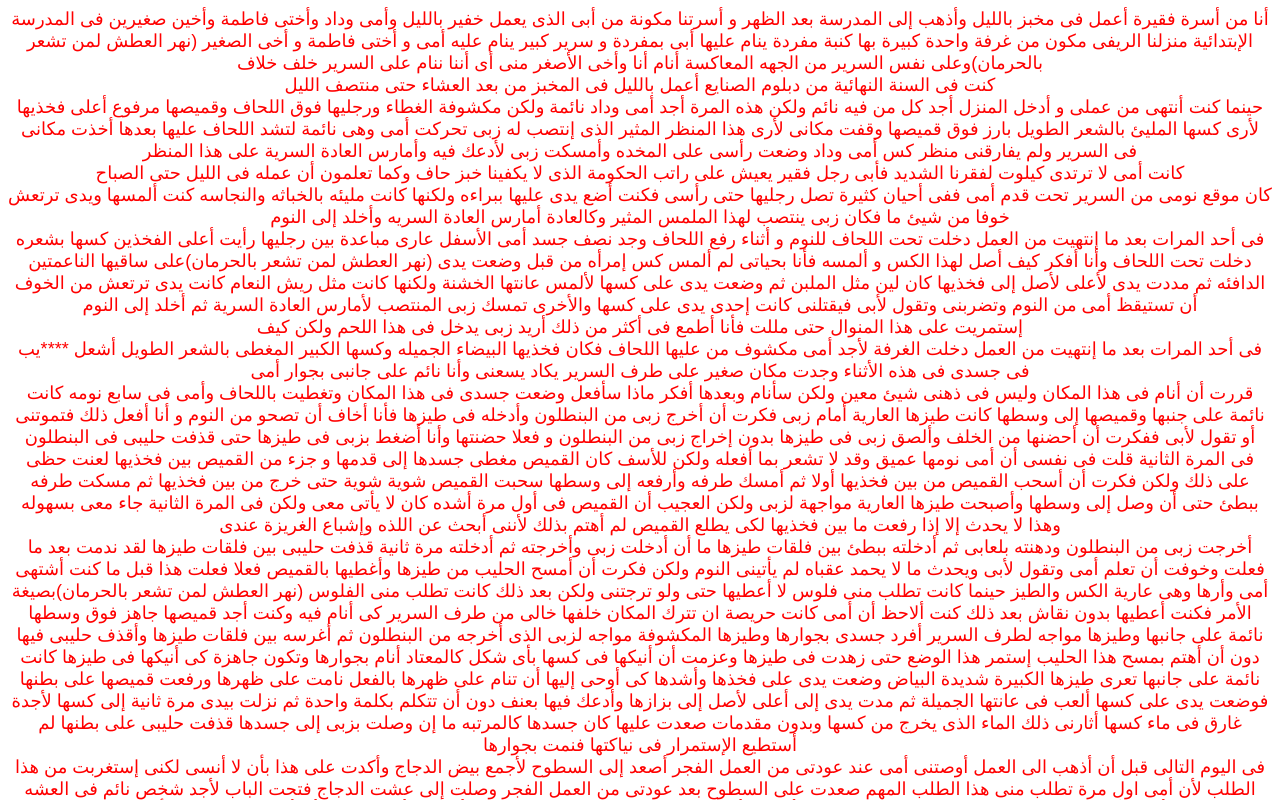
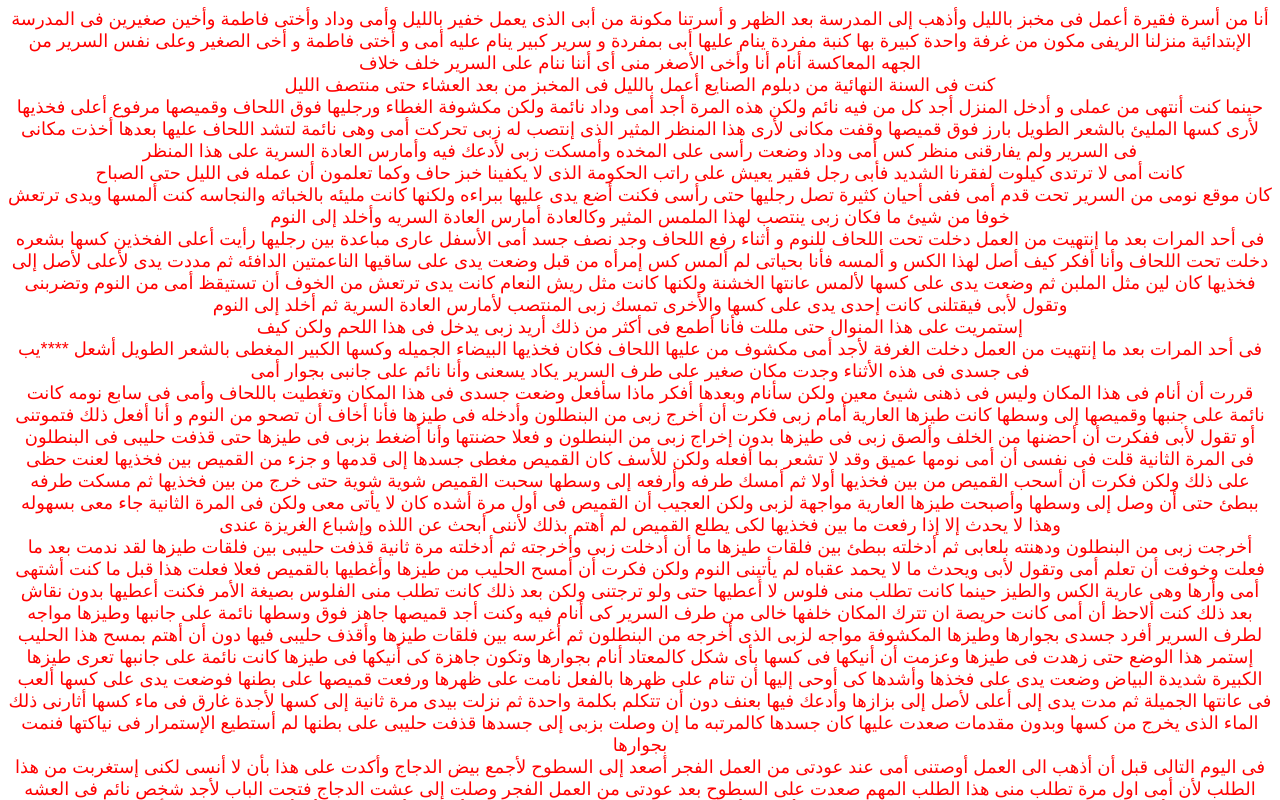
Before and after one commit to kesasw7ekayat/17, a plain HTML site: page index.html in a window 1280 px wide. Shown: the top 800 px of the page. Drawn offline with Linux system fonts and the light colour scheme.

Commit message:
Update index.html

```diff
--- a/index.html
+++ b/index.html
@@ -1,19 +1,19 @@
-<center><font face="arial"><font size="4"><font color="red"><font face="arial">أنا من أسرة فقيرة أعمل فى مخبز بالليل وأذهب إلى المدرسة بعد الظهر و أسرتنا مكونة من أبى الذى يعمل خفير بالليل وأمى وداد وأختى فاطمة وأخين صغيرين فى المدرسة الإبتدائية منزلنا الريفى مكون من غرفة واحدة كبيرة بها كنبة مفردة ينام عليها أبى بمفردة و سرير كبير ينام عليه أمى و أختى فاطمة و أخى الصغير (نهر العطش لمن تشعر بالحرمان)وعلى نفس السرير من الجهه المعاكسة أنام أنا وأخى الأصغر منى أى أننا ننام على السرير خلف خلاف<br>
+<html><head></head><body><center><font face="arial"><font size="4"><font color="red"><font face="arial">أنا من أسرة فقيرة أعمل فى مخبز بالليل وأذهب إلى المدرسة بعد الظهر و أسرتنا مكونة من أبى الذى يعمل خفير بالليل وأمى وداد وأختى فاطمة وأخين صغيرين فى المدرسة الإبتدائية منزلنا الريفى مكون من غرفة واحدة كبيرة بها كنبة مفردة ينام عليها أبى بمفردة و سرير كبير ينام عليه أمى و أختى فاطمة و أخى الصغير وعلى نفس السرير من الجهه المعاكسة أنام أنا وأخى الأصغر منى أى أننا ننام على السرير خلف خلاف<br>
 كنت فى السنة النهائية من دبلوم الصنايع أعمل بالليل فى المخبز من بعد العشاء حتى منتصف الليل<br>
 حينما كنت أنتهى من عملى و أدخل المنزل أجد كل من فيه نائم ولكن هذه المرة أجد أمى وداد نائمة ولكن مكشوفة الغطاء ورجليها فوق اللحاف وقميصها مرفوع أعلى فخذيها لأرى كسها المليئ بالشعر الطويل بارز فوق قميصها وقفت مكانى لأرى هذا المنظر المثير الذى إنتصب له زبى تحركت أمى وهى نائمة لتشد اللحاف عليها بعدها أخذت مكانى فى السرير ولم يفارقنى منظر كس أمى وداد وضعت رأسى على المخده وأمسكت زبى لأدعك فيه وأمارس العادة السرية على هذا المنظر<br>
 كانت أمى لا ترتدى كيلوت لفقرنا الشديد فأبى رجل فقير يعيش على راتب الحكومة الذى لا يكفينا خبز حاف وكما تعلمون أن عمله فى الليل حتى الصباح<br>
 كان موقع نومى من السرير تحت قدم أمى ففى أحيان كثيرة تصل رجليها حتى رأسى فكنت أضع يدى عليها ببراءه ولكنها كانت مليئه بالخباثه والنجاسه كنت ألمسها ويدى ترتعش خوفا من شيئ ما فكان زبى ينتصب لهذا الملمس المثير وكالعادة أمارس العادة السريه وأخلد إلى النوم<br>
-فى أحد المرات بعد ما إنتهيت من العمل دخلت تحت اللحاف للنوم و أثناء رفع اللحاف وجد نصف جسد أمى الأسفل عارى مباعدة بين رجليها رأيت أعلى الفخذين كسها بشعره دخلت تحت اللحاف وأنا أفكر كيف أصل لهذا الكس و ألمسه فأنا بحياتى لم ألمس كس إمرأه من قبل وضعت يدى (نهر العطش لمن تشعر بالحرمان)على ساقيها الناعمتين الدافئه ثم مددت يدى لأعلى لأصل إلى فخذيها كان لين مثل الملبن ثم وضعت يدى على كسها لألمس عانتها الخشنة ولكنها كانت مثل ريش النعام كانت يدى ترتعش من الخوف أن تستيقظ أمى من النوم وتضربنى وتقول لأبى فيقتلنى كانت إحدى يدى على كسها والأخرى تمسك زبى المنتصب لأمارس العادة السرية ثم أخلد إلى النوم<br>
+فى أحد المرات بعد ما إنتهيت من العمل دخلت تحت اللحاف للنوم و أثناء رفع اللحاف وجد نصف جسد أمى الأسفل عارى مباعدة بين رجليها رأيت أعلى الفخذين كسها بشعره دخلت تحت اللحاف وأنا أفكر كيف أصل لهذا الكس و ألمسه فأنا بحياتى لم ألمس كس إمرأه من قبل وضعت يدى على ساقيها الناعمتين الدافئه ثم مددت يدى لأعلى لأصل إلى فخذيها كان لين مثل الملبن ثم وضعت يدى على كسها لألمس عانتها الخشنة ولكنها كانت مثل ريش النعام كانت يدى ترتعش من الخوف أن تستيقظ أمى من النوم وتضربنى وتقول لأبى فيقتلنى كانت إحدى يدى على كسها والأخرى تمسك زبى المنتصب لأمارس العادة السرية ثم أخلد إلى النوم<br>
 إستمريت على هذا المنوال حتى مللت فأنا أطمع فى أكثر من ذلك أريد زبى يدخل فى هذا اللحم ولكن كيف<br>
 فى أحد المرات بعد ما إنتهيت من العمل دخلت الغرفة لأجد أمى مكشوف من عليها اللحاف فكان فخذيها البيضاء الجميله وكسها الكبير المغطى بالشعر الطويل أشعل ****يب فى جسدى فى هذه الأثناء وجدت مكان صغير على طرف السرير يكاد يسعنى وأنا نائم على جانبى بجوار أمى<br>
 قررت أن أنام فى هذا المكان وليس فى ذهنى شيئ معين ولكن سأنام وبعدها أفكر ماذا سأفعل وضعت جسدى فى هذا المكان وتغطيت باللحاف وأمى فى سابع نومه كانت نائمة على جنبها وقميصها إلى وسطها كانت طيزها العارية أمام زبى فكرت أن أخرج زبى من البنطلون وأدخله فى طيزها فأنا أخاف أن تصحو من النوم و أنا أفعل ذلك فتموتنى أو تقول لأبى ففكرت أن أحضنها من الخلف وألصق زبى فى طيزها بدون إخراج زبى من البنطلون و فعلا حضنتها وأنا أضغط بزبى فى طيزها حتى قذفت حليبى فى البنطلون<br>
 فى المرة الثانية قلت فى نفسى أن أمى نومها عميق وقد لا تشعر بما أفعله ولكن للأسف كان القميص مغطى جسدها إلى قدمها و جزء من القميص بين فخذيها لعنت حظى على ذلك ولكن فكرت أن أسحب القميص من بين فخذيها أولا ثم أمسك طرفه وأرفعه إلى وسطها سحبت القميص شوية شوية حتى خرج من بين فخذيها ثم مسكت طرفه ببطئ حتى أن وصل إلى وسطها وأصبحت طيزها العارية مواجهة لزبى ولكن العجيب أن القميص فى أول مرة أشده كان لا يأتى معى ولكن فى المرة الثانية جاء معى بسهوله وهذا لا يحدث إلا إذا رفعت ما بين فخذيها لكى يطلع القميص لم أهتم بذلك لأننى أبحث عن اللذه وإشباع الغريزة عندى<br>
-أخرجت زبى من البنطلون ودهنته بلعابى ثم أدخلته ببطئ بين فلقات طيزها ما أن أدخلت زبى وأخرجته ثم أدخلته مرة ثانية قذفت حليبى بين فلقات طيزها لقد ندمت بعد ما فعلت وخوفت أن تعلم أمى وتقول لأبى ويحدث ما لا يحمد عقباه لم يأتينى النوم ولكن فكرت أن أمسح الحليب من طيزها وأغطيها بالقميص فعلا فعلت هذا قبل ما كنت أشتهى أمى وأرها وهى عارية الكس والطيز حينما كانت تطلب منى فلوس لا أعطيها حتى ولو ترجتنى ولكن بعد ذلك كانت تطلب منى الفلوس (نهر العطش لمن تشعر بالحرمان)بصيغة الأمر فكنت أعطيها بدون نقاش بعد ذلك كنت ألاحظ أن أمى كانت حريصة ان تترك المكان خلفها خالى من طرف السرير كى أنام فيه وكنت أجد قميصها جاهز فوق وسطها نائمة على جانبها وطيزها مواجه لطرف السرير أفرد جسدى بجوارها وطيزها المكشوفة مواجه لزبى الذى أخرجه من البنطلون ثم أغرسه بين فلقات طيزها وأقذف حليبى فيها دون أن أهتم بمسح هذا الحليب إستمر هذا الوضع حتى زهدت فى طيزها وعزمت أن أنيكها فى كسها بأى شكل كالمعتاد أنام بجوارها وتكون جاهزة كى أنيكها فى طيزها كانت نائمة على جانبها تعرى طيزها الكبيرة شديدة البياض وضعت يدى على فخذها وأشدها كى أوحى إليها أن تنام على ظهرها بالفعل نامت على ظهرها ورفعت قميصها على بطنها فوضعت يدى على كسها ألعب فى عانتها الجميلة ثم مدت يدى إلى أعلى لأصل إلى بزازها وأدعك فيها بعنف دون أن تتكلم بكلمة واحدة ثم نزلت بيدى مرة ثانية إلى كسها لأجدة غارق فى ماء كسها أثارنى ذلك الماء الذى يخرج من كسها وبدون مقدمات صعدت عليها كان جسدها كالمرتبه ما إن وصلت بزبى إلى جسدها قذفت حليبى على بطنها لم أستطيع الإستمرار فى نياكتها فنمت بجوارها<br>
+أخرجت زبى من البنطلون ودهنته بلعابى ثم أدخلته ببطئ بين فلقات طيزها ما أن أدخلت زبى وأخرجته ثم أدخلته مرة ثانية قذفت حليبى بين فلقات طيزها لقد ندمت بعد ما فعلت وخوفت أن تعلم أمى وتقول لأبى ويحدث ما لا يحمد عقباه لم يأتينى النوم ولكن فكرت أن أمسح الحليب من طيزها وأغطيها بالقميص فعلا فعلت هذا قبل ما كنت أشتهى أمى وأرها وهى عارية الكس والطيز حينما كانت تطلب منى فلوس لا أعطيها حتى ولو ترجتنى ولكن بعد ذلك كانت تطلب منى الفلوس بصيغة الأمر فكنت أعطيها بدون نقاش بعد ذلك كنت ألاحظ أن أمى كانت حريصة ان تترك المكان خلفها خالى من طرف السرير كى أنام فيه وكنت أجد قميصها جاهز فوق وسطها نائمة على جانبها وطيزها مواجه لطرف السرير أفرد جسدى بجوارها وطيزها المكشوفة مواجه لزبى الذى أخرجه من البنطلون ثم أغرسه بين فلقات طيزها وأقذف حليبى فيها دون أن أهتم بمسح هذا الحليب إستمر هذا الوضع حتى زهدت فى طيزها وعزمت أن أنيكها فى كسها بأى شكل كالمعتاد أنام بجوارها وتكون جاهزة كى أنيكها فى طيزها كانت نائمة على جانبها تعرى طيزها الكبيرة شديدة البياض وضعت يدى على فخذها وأشدها كى أوحى إليها أن تنام على ظهرها بالفعل نامت على ظهرها ورفعت قميصها على بطنها فوضعت يدى على كسها ألعب فى عانتها الجميلة ثم مدت يدى إلى أعلى لأصل إلى بزازها وأدعك فيها بعنف دون أن تتكلم بكلمة واحدة ثم نزلت بيدى مرة ثانية إلى كسها لأجدة غارق فى ماء كسها أثارنى ذلك الماء الذى يخرج من كسها وبدون مقدمات صعدت عليها كان جسدها كالمرتبه ما إن وصلت بزبى إلى جسدها قذفت حليبى على بطنها لم أستطيع الإستمرار فى نياكتها فنمت بجوارها<br>
 فى اليوم التالى قبل أن أذهب الى العمل أوصتنى أمى عند عودتى من العمل الفجر أصعد إلى السطوح لأجمع بيض الدجاج وأكدت على هذا بأن لا أنسى لكنى إستغربت من هذا الطلب لأن أمى اول مرة تطلب منى هذا الطلب المهم صعدت على السطوح بعد عودتى من العمل الفجر وصلت إلى عشت الدجاج فتحت الباب لأجد شخص نائم فى العشه تخوفت فى أول الأمر ولكن عندما تحققت من الشخص ووجدها أمى هدأت بل فرحت فرح السعادة لقد تيقنت أن وداد أمى تريدنى أن أنيكها فى كسها ونأخذ حريتنا بعيد عن أخوتى نمت بجوارها ورفعت الغطاء لأتغطى معها فإذا بوداد عارية تماما ليس على جسدها قطعت قماش واحدة<br>
 خلعت بنطلونى وأنا تحت الغطاء وبدأت أداعب كسها ولكن هذه المرة تختلف عن كل المرات فهذه المرة أمى هى التى تطلب النياكة وترتب هذا اللقاء غرق أصبعى الذى أداعب به كسها من ماء شهوتها وكنت أقبل جسدها الأبيض الناعم ثم نزلت إلى كسها فقدسمعت من أصحابى أن لحس الكس شئ لذيذ ومثير فأخرجت لسانى وأدخلته بين شفرات كسها ما إن أدخلت لسانى حتى إنتفضت من مكانها أه أه أه إستغرقت وقت طويل فى لحس كسها المليئ بالشعر وكنت أشرب من ماء كسها الكبير ثم صعدت إلى أعلى ووضعت فمى فى فمها وأدخلت لسانى فى فمها لم أسمع صوتها إنها فى غيبوبة الجنس واللذه تستمتع فى صمت وهدوء ولكن أحسست بيدها تمسك زبى وتضعه فى كسها ما هذا الدفء الذى يشعر به زبى فقد كان كسها يحتضن زبى مثل الأم التى تحضن إبنها الوحيد كنت فى نشوه لا أستطيع وصفها أول مرة فى حياتى أنيك إمرة جميلة ولكن الفقر وضع غبره على جمالها بدأت أحرك زبى خروج ودخول فى ضربات متتالية فى هذه الأثناء لفت أمى كلتا يديها على ظهرى وضغطت بها قويا لأتصق بجسدها وإستمرت فى هذا الوضع بضع من الثوانى وأنا أضرب بزبى فى كسها حتى قذفت داخل كسها نمت قليل على جسدها ثم نزلت بجوارها و أخيرا كسرت أمى حاجز الصمت وبدأت تتحدث وأول كلمة قالتها محمود إياك أن تحدث أحد بما حدث بيننا فتحل فضيحة بنا ويقتلنا أبوك<br>
 عاهد أمى على ما قالت وكنا بعدها أصدقاء بل زوجين نحكى لبعض ما يدور فى رؤسنا بدون خجل ولا خوف<br>
 و كالمعتاد إنتهى من عملى وأنام بجوارها على السرير لأجدها جاهزة للنياكة أصعد فوقها و أدخل زبى فى كسها الكبير وهى تتألم مكتومة الأنفاس خوفا من إخوتى أن يستيقظوا أقذف حليبى جوة كسها ثم أخلد إلى النوم وإستمرت حياتنا على ذلك المنوال<br>
-ولكن فى يوم أخبرتنى وداد أنها لا تأخذ حريتها أثناء ممارسة الجنس لوجود أخوتك معنا فى السرير ولا يوجد مكان أخر فى المنزل لنأخذ حريتنا فيه فالسطوح تخاف أن أحد من الجيران يرانا إقترحت على أمى أن نستأجر شقة فى أحد المدن القريبة لنكون (نهر العطش لمن تشعر بالحرمان)هناك على حريتنا ولا يزعجنا أحد<br>
+ولكن فى يوم أخبرتنى وداد أنها لا تأخذ حريتها أثناء ممارسة الجنس لوجود أخوتك معنا فى السرير ولا يوجد مكان أخر فى المنزل لنأخذ حريتنا فيه فالسطوح تخاف أن أحد من الجيران يرانا إقترحت على أمى أن نستأجر شقة فى أحد المدن القريبة لنكون هناك على حريتنا ولا يزعجنا أحد<br>
 ولكن أمى كان عندها حل أجمل وأحسن من ذلك وهو أن نذهب إلى أخيها رمضان فى المدينة المجاورة لنا فهو كان دائم السفر إلى الخليج وعلمت أنه فى مصر من كام يوم ولا ينوى السفر مرة أخرى وأنه أصبح ميسور الحال خصوصا أنه طلق زوجته بسبب عدم قدرة على الإنجاب ويسكن فى منزله الكبير بمفردة إستغربت من كلام أمى كيف نمارس الجنس بوجود أخيها فى المنزل<br>
 أخبرتنى وداد أن بينها وبين أخيها حب كبير ثم سكتت قليلا ثم قالت بصراحة يا محمود أنا كنت أمارس الجنس مع خالك رمضان من طيزى قبل الزواج ويعلم كل شيئ عن حياتى الخاصة وكان ينيكنى من كسى بعد زواجى من أبوك ولكن السفر هو الذى فرق بيننا<br>
 حتى أنه كان يعلم بالشباب الذين أمشى معهم قبل الزواج من أبوك وكانوا ينيكونى من طيزى ثم قالت لقد زهد فى أبوك لأنه لا يمتعنى وهو زهد أيضا فى مما دفعنى أنتظر أجازة خالك رمضان بفارغ الصبر لأقضى معه أجمل الأوقات فى الخفاء بعيد عن أعين زوجته وكنت سعيده لطلاقها منه سألتها متى سنذهب عند خالى وماذا سنقول لأبى سنقول أن خالك رمضان مريض وسنجلس عنده يومين أنا وأنت و سنسافر غدا يوم الخميس الصباح<br>
@@ -21,4 +21,5 @@
 جاء اليوم الموعود لنسافر فيه إلى خالى وصلنا إلى هناك رحب بنا خالى رمضان وقبلنى وقبلها أيضا بحراره أعد لنا غرفه لنقضى فيها اليومين ثم أخذتنى أمى على جنب وقالت أخرج إلى الشارع إجلس فى أى مكان وتعالى بعد ساعة وافقت أمى يبدوا أنها ترغب فى زبه أو لتمهد الطريق لنا<br>
 بعد ساعة أو أكثر دقيت جرس الباب لتفتح أمى وهى فى أجمل صورة لها ترتدى قميص نوم شفاف قصير فوق الركبة يفضح جسدها تناولنا الغذاء ثم دخلنا غرفتنا خلعت ملابسى و أصبحت عارية تماما ضحكت أمى وقالت يبدو أنك حامى وهل أحد يرى هذا الجمال والجسم ويتركه يا زوجتى وأمى اللذيذه فمسكت قميصها لأخلعه وهى ترفع يدها لأعلى رأيت شعر باطها الطويل الأسود الذى يخرج من تحت باطها كان منظر بديع جلسنا فوق السرير وأمسكت زبى وتحركت ناحية فمها فمسكته بيدها وأدخلته فمها غمضت عينيها لتذهب إلى دنيا تانيه كان فمها الدافئ ولعابها لهما اثر كبير على زبى لينتصب أكثر وأكثر مما جائنى الإحساس بالقذف فأخرجت زبى بسرعه ونمت بين فخذيها أدخل لسانى بين شفرات كسها أول ما لمس لسانى بزرها صرخت صرخة قوية ليسمعها كل من كان فى المنزل أه أه أه أه وتشد فى شعرى أكثر يا محمود كمان كمان أف أف أف كان لهذه الكلمات أثر فى إثارتى مما جعلنى أدخل كل كسها الكبير فى فمى كأنه قطعة لحم طازجه وهى تصرخ كنت رافع يدى أدعك فى بزازها أه أه أف أف حتى قذفت ماء شهوتها فى فمى كان طعم مائها مثل العسل ورائحته أطيب من المسك ثم قامت من تحتى وأخذت وضعيت الكلب كان كسها بارز للخلف مغطى بشعر كسها الكثيف ثم مسكت زبى وأدخلته فى كسها مرة واحده فقد كان ماء كسها له أثر فى إنزلاق زبى فى كسها أحوووووووووووووووووووووووووو<br>
 نيك يا محمود نيك أمك نيك زوجتك وأنا خلفها أطعن بزبى فى كسها أخرج زبى وأدخله مرات متوالية أه أه حتى قذفت فى كسها وإرتميت بجوارها على السرير وخلدنا بعدها إلى النوم حتى الصباح<br>
-إستيقظت من النوم لم أجد أمى بجوارى على السرير قلت لعلها فى الحمام أو فى المطبخ ذهبت إلى الحمام لأستحم خرجت من الحمام فلم أجدها فى المطبخ وقع نظرى على غرفة خالى رمضان فكان الباب مفتوح قليلا ذهبت إلى هناك لأجد أمى بجوار خالى على السرير وعليهم البطانية نادتنى أمى وقالت تعالى يا محمود قامت من على السرير وكانت ترتدى قميص نومها القصير الشفاف (نهر العطش لمن تشعر بالحرمان)وقالت إدخل بجوار خالك رمضان أصبحت فى وسط خالى وأمى كان الحمام وأخذتها من يدها لكى أنيكها من طيزها خصوصا بعد ممارستى الجنس مع خالى فقالت أن خالك بعد ما يتناك يحب أن ينيك أى كس تركتنى ودخلت غرفة خالى وذهبت غرفتى أنهت أمى مهمتها مع خالى ودخلت المطبخ لتعد الغذاء وأنا على نار لأنيكها من طيزها تناولنا الغداء ودخلت أنا وأمى غرفتنا شدتها على السرير ونيمتها على بطنها لأحس فلقات طيزها البيضاء ثم رفعت طيزها لينكشف خرم طيزها وبدأت ألحس فيه وهى تشخر من النشوة كان خرم طيزها واسع أكثر من خالى مسكت زبى وأدخلته فى طيزها فدخل بسهوله ولا يحتاج كريم أو لعلب ليدخل كان منظر طيزها مثير وأنا أطعن طيزها بزبى كانت خصيتى تضري طيزها من الخلف وهى تشخر وتتأوه !!!!!!!!!!!!!!!!!!!!!!!!!!!!!!!!!!! !!!!!!!!!!!!!!!!</font></font></font></font>
+إستيقظت من النوم لم أجد أمى بجوارى على السرير قلت لعلها فى الحمام أو فى المطبخ ذهبت إلى الحمام لأستحم خرجت من الحمام فلم أجدها فى المطبخ وقع نظرى على غرفة خالى رمضان فكان الباب مفتوح قليلا ذهبت إلى هناك لأجد أمى بجوار خالى على السرير وعليهم البطانية نادتنى أمى وقالت تعالى يا محمود قامت من على السرير وكانت ترتدى قميص نومها القصير الشفاف وقالت إدخل بجوار خالك رمضان أصبحت فى وسط خالى وأمى كان الحمام وأخذتها من يدها لكى أنيكها من طيزها خصوصا بعد ممارستى الجنس مع خالى فقالت أن خالك بعد ما يتناك يحب أن ينيك أى كس تركتنى ودخلت غرفة خالى وذهبت غرفتى أنهت أمى مهمتها مع خالى ودخلت المطبخ لتعد الغذاء وأنا على نار لأنيكها من طيزها تناولنا الغداء ودخلت أنا وأمى غرفتنا شدتها على السرير ونيمتها على بطنها لأحس فلقات طيزها البيضاء ثم رفعت طيزها لينكشف خرم طيزها وبدأت ألحس فيه وهى تشخر من النشوة كان خرم طيزها واسع أكثر من خالى مسكت زبى وأدخلته فى طيزها فدخل بسهوله ولا يحتاج كريم أو لعلب ليدخل كان منظر طيزها مثير وأنا أطعن طيزها بزبى كانت خصيتى تضري طيزها من الخلف وهى تشخر وتتأوه !!!!!!!!!!!!!!!!!!!!!!!!!!!!!!!!!!! !!!!!!!!!!!!!!!!</font></font></font></font>
+</center></body></html>
```
